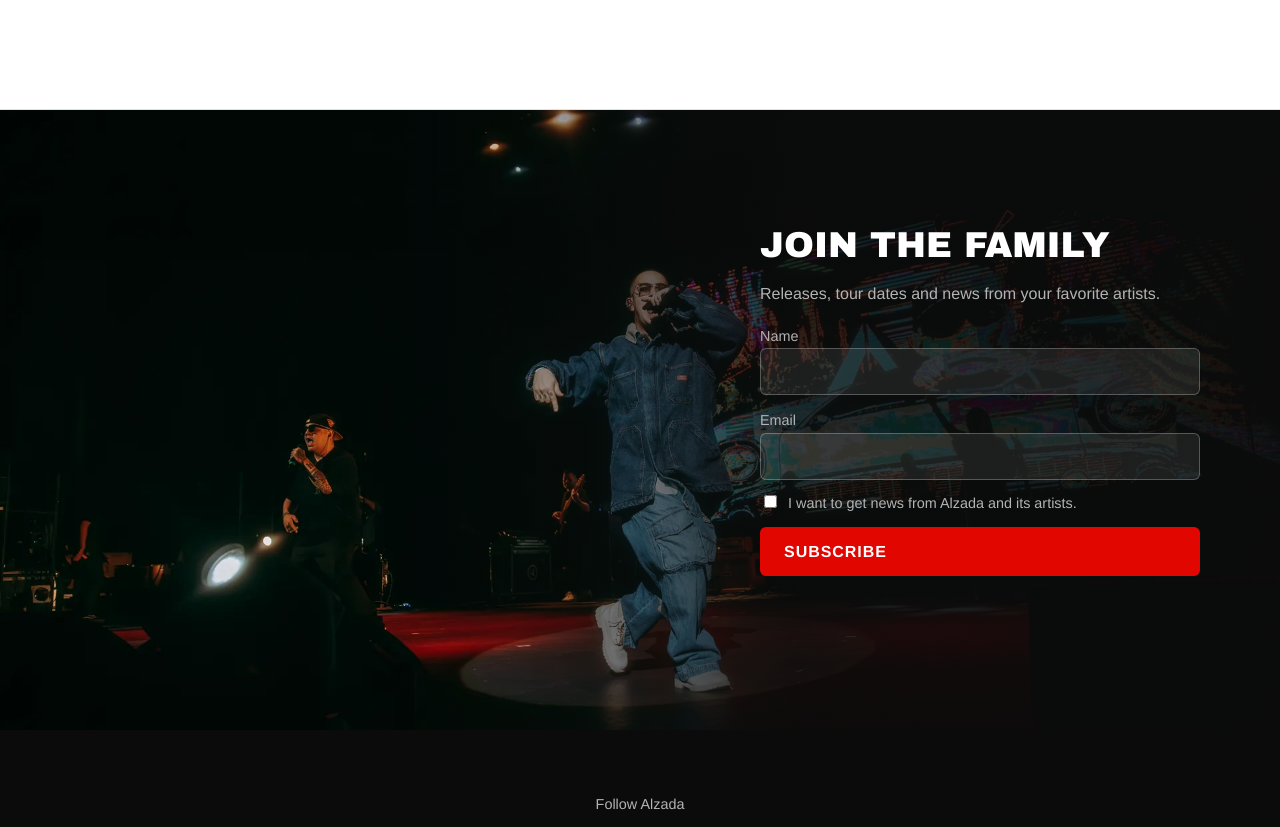
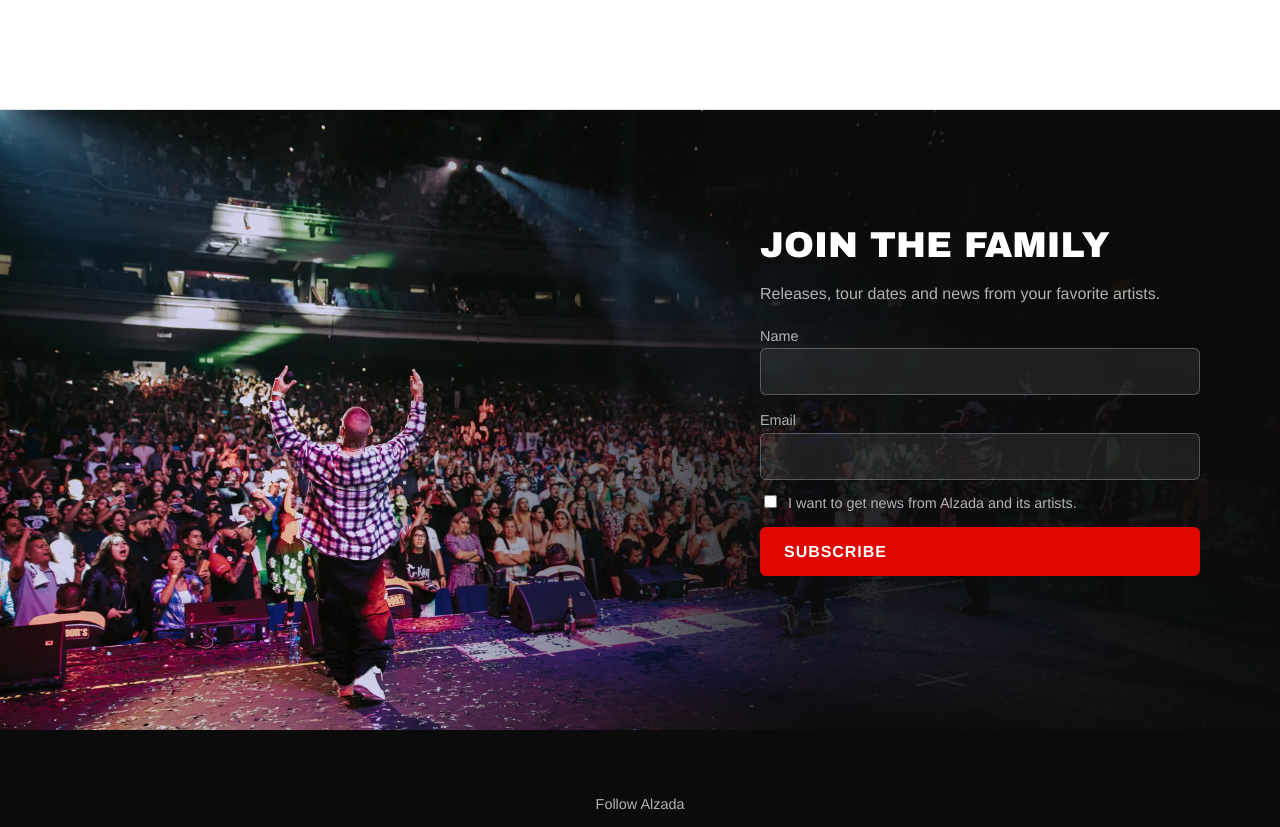
Before and after one commit to alzada-records/alzada-mx, a plain HTML site: page en/index.html in a window 1280 px wide. Shown: the part 4075-4902 px from the top of the page. Drawn offline with Linux system fonts and the light colour scheme; no server answers.

Commit message:
Únete a la familia con foto del Urbano
Co-Authored-By: Claude Opus 5.5 <noreply@anthropic.com>
Claude-Session: https://claude.ai/code/session_012TPE5DbdDXPi6htupK3TZp

```diff
--- a/css/styles.css
+++ b/css/styles.css
@@ -965,12 +965,12 @@ label {
   border-radius: var(--radio);
 }
 
-/* ---------- Únete a la familia: foto del sinfónico de fondo, formulario a la derecha ---------- */
+/* ---------- Únete a la familia: foto del Urbano de fondo, formulario a la derecha ---------- */
 .newsletter-foto {
   background-color: var(--color-oscuro);
   background-image:
     linear-gradient(to bottom, rgb(11 11 11 / 0.55), rgb(11 11 11 / 0.9)),
-    url("/img/fondos/sinfonico-960.webp");
+    url("/img/fondos/urbano-960.webp");
   background-size: cover;
   background-position: 40% center;
   color: var(--color-oscuro-texto);
@@ -984,7 +984,7 @@ label {
     align-items: center;
     background-image:
       linear-gradient(to right, rgb(11 11 11 / 0) 30%, rgb(11 11 11 / 0.85) 62%, rgb(11 11 11 / 0.95)),
-      url("/img/fondos/sinfonico-1920.webp");
+      url("/img/fondos/urbano-1920.webp");
     background-position: 30% center;
   }
 
```
Also changed, not shown: img/fondos/sinfonico-1920.webp (deleted), img/fondos/sinfonico-960.webp (deleted), img/fondos/urbano-1920.webp (added), img/fondos/urbano-960.webp (added).
